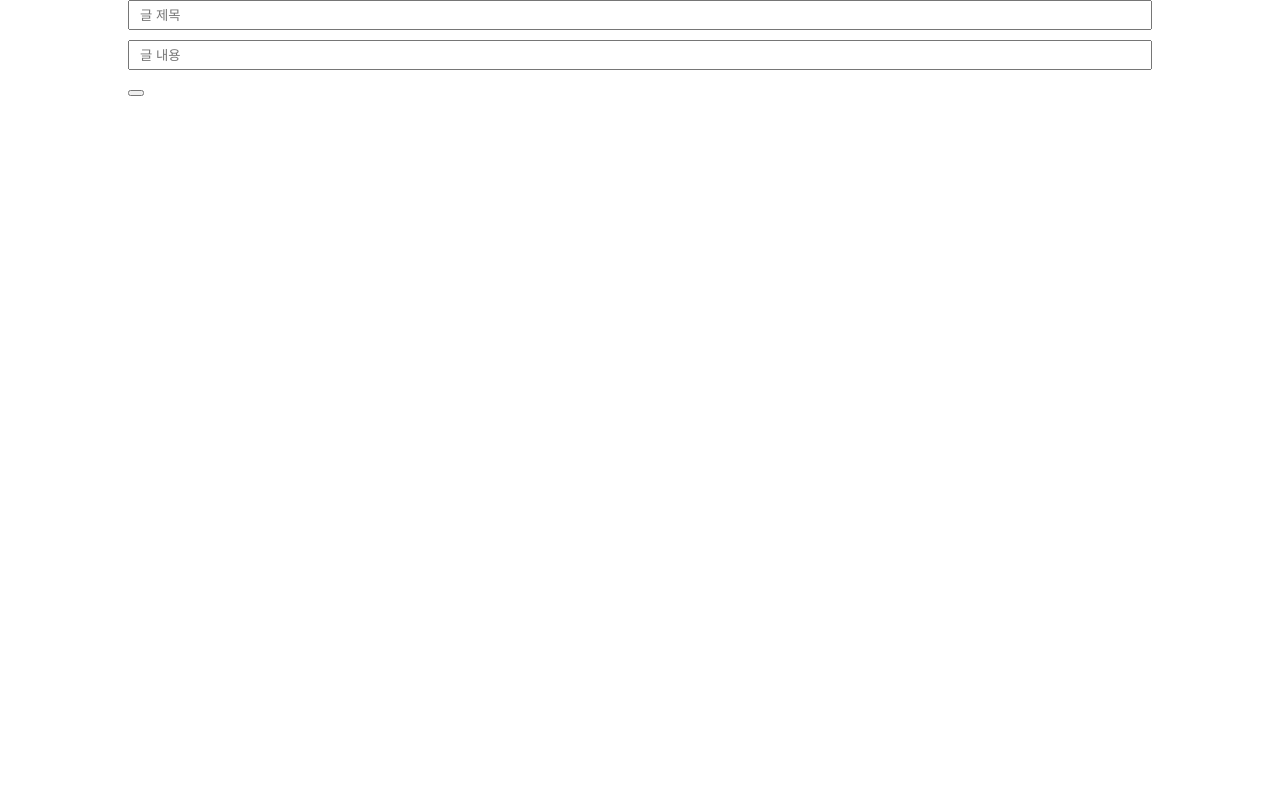
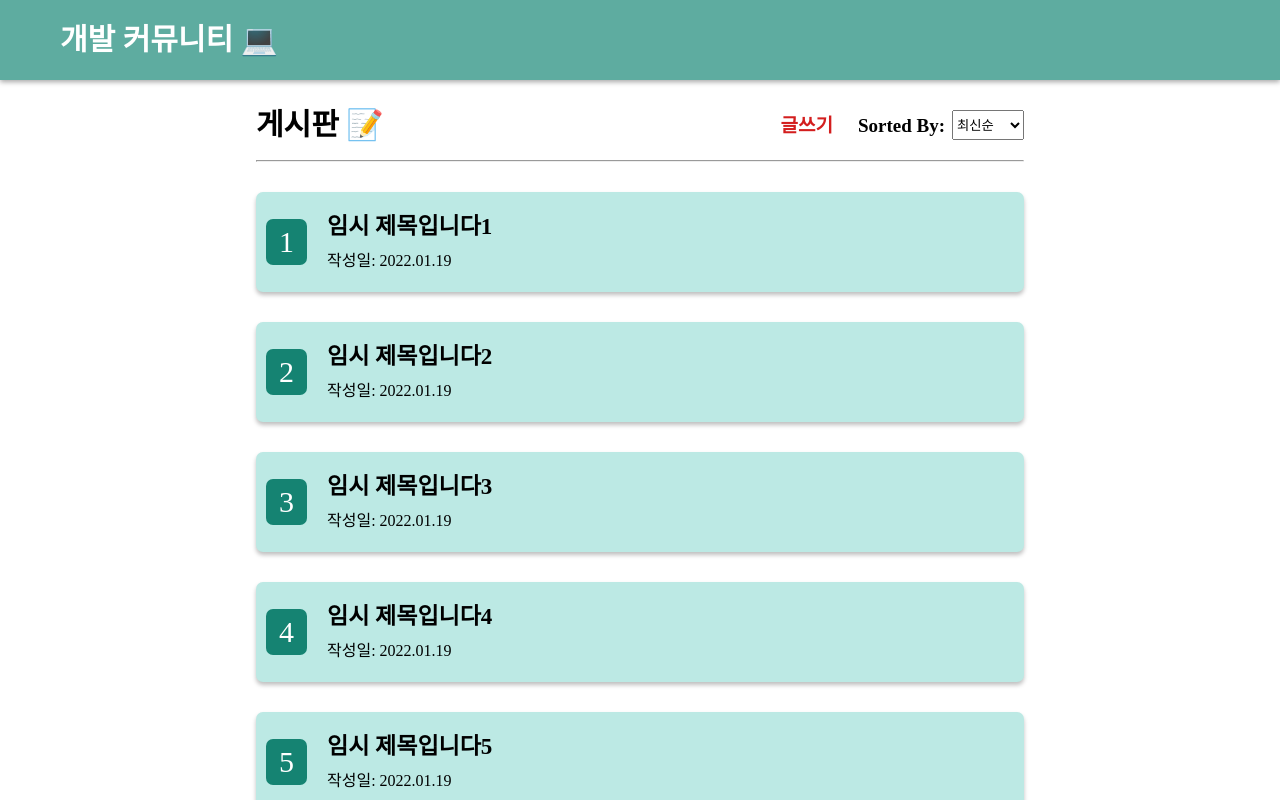
Before and after one commit to soyun8/miniProject, a React (Create React App) app in the folder front/: page / in a window 1280 px wide. Shown: the top 800 px of the page. Built offline with nearby package versions, Linux system fonts and the light colour scheme; the HTML template or start-up script is replaced by a standard one.

Commit message:
기초 ui 변경 및 라우팅 셋팅

```diff
--- a/front/src/App.js
+++ b/front/src/App.js
@@ -1,12 +1,25 @@
+import { Route, Switch, Redirect } from "react-router-dom";
+
+import Main from "./pages/Main";
 import Detail from "./pages/Details";
-import Main from "./pages/Main";
 import Write from "./pages/Write";
+import Layout from "./components/layout/Layout";
 
 const App = () => {
   return (
-    <>
-      <Write />
-    </>
+    <Layout>
+      <Switch>
+        <Route path="/" exact>
+          <Main />
+        </Route>
+        <Route path="/detail" exact>
+          <Detail />
+        </Route>
+        <Route path="/write" exact>
+          <Write />
+        </Route>
+      </Switch>
+    </Layout>
   );
 };
 
--- /dev/null
+++ b/front/src/components/Category.js
@@ -0,0 +1,73 @@
+import React from "react";
+import styled from "styled-components";
+import { Link } from "react-router-dom";
+
+const Category = ({ title }) => {
+  return (
+    <Wrapper>
+      <div className="category-container">
+        <span className="category-title">{title} 📝</span>
+        <div className="category-side">
+          <Link to="/write" className="category-link">
+            글쓰기
+          </Link>
+          <div className="category-sorting">
+            <label htmlFor="list-select" className="sorting-label">
+              Sorted By:
+            </label>
+            <select className="select-box" name="list-select" id="list-select">
+              <option value="asc">최신순</option>
+              <option value="des">오래된순</option>
+              <option value="view">조회순</option>
+            </select>
+          </div>
+        </div>
+      </div>
+      <hr className="underline" />
+    </Wrapper>
+  );
+};
+
+const Wrapper = styled.div`
+  .category-container {
+    display: flex;
+    justify-content: space-between;
+    align-items: center;
+    font-size: 1.9rem;
+    font-weight: bold;
+  }
+
+  .category-side,
+  .category-sorting {
+    display: flex;
+    align-items: center;
+  }
+  .category-title {
+    font-size: 3rem;
+  }
+
+  .category-link {
+    text-decoration: none;
+    color: #d31e1e;
+    margin-right: 2.5rem;
+  }
+
+  .category-link:hover {
+    color: #4e4ec0;
+  }
+
+  .sorting-label {
+    margin-right: 0.7rem;
+  }
+  .select-box {
+    height: 3rem;
+  }
+
+  .underline {
+    height: 0.2rem;
+    background-color: #838383;
+    margin: 2rem 0 0 0;
+  }
+`;
+
+export default Category;
--- a/front/src/components/Layout.js
+++ /dev/null
@@ -1,56 +0,0 @@
-import React from "react";
-import styled from "styled-components";
-
-const Layout = ({ title, buttons, children }) => {
-  return (
-    <Wrapper>
-      <header className="layout-header">
-        <span className="header-title">{title}</span>
-      </header>
-      <main className="layout-main">{children}</main>
-      <footer className="layout-footer">
-        {buttons.map((button) => {
-          return (
-            <button className="layout-button" key={buttons.title}>
-              {button.title}
-            </button>
-          );
-        })}
-      </footer>
-    </Wrapper>
-  );
-};
-
-const Wrapper = styled.div`
-  .layout-header {
-    display: flex;
-    align-items: center;
-    height: 8rem;
-    background-color: red;
-  }
-
-  .header-title {
-    color: white;
-    font-size: 3rem;
-    font-weight: bold;
-    margin-left: 6rem;
-  }
-
-  .layout-footer {
-    margin: 4rem 0;
-    display: flex;
-    justify-content: center;
-  }
-
-  .layout-button {
-    font-size: 2rem;
-    background-color: red;
-    color: white;
-    padding: 1rem;
-    border-radius: 0.7rem;
-    border: 0;
-    margin-right: 1rem;
-  }
-`;
-
-export default Layout;
--- /dev/null
+++ b/front/src/components/layout/Footer.js
@@ -0,0 +1,12 @@
+import React from "react";
+import styled from "styled-components";
+
+const Footer = () => {
+  return <Wrapper></Wrapper>;
+};
+
+const Wrapper = styled.footer`
+  margin-top: 1.5rem;
+`;
+
+export default Footer;
--- /dev/null
+++ b/front/src/components/layout/Header.js
@@ -0,0 +1,30 @@
+import React from "react";
+import styled from "styled-components";
+
+const Header = () => {
+  return (
+    <Wrapper>
+      <span className="header-title">개발 커뮤니티 💻</span>
+    </Wrapper>
+  );
+};
+
+const Wrapper = styled.header`
+  position: relative;
+  display: flex;
+  align-items: center;
+  height: 8rem;
+  background-color: #5eaca0;
+  z-index: 99;
+  box-shadow: 0 0.2rem 0.5rem rgba(0, 0, 0, 35%);
+  margin-bottom: 3rem;
+
+  .header-title {
+    color: white;
+    font-size: 3rem;
+    font-weight: bold;
+    margin-left: 6rem;
+  }
+`;
+
+export default Header;
--- /dev/null
+++ b/front/src/components/layout/Layout.js
@@ -0,0 +1,24 @@
+import React from "react";
+import styled from "styled-components";
+
+import Header from "./Header";
+import Footer from "./Footer";
+
+const Layout = ({ children }) => {
+  return (
+    <Wrapper>
+      <Header />
+      <main className="layout-main">{children}</main>
+      <Footer />
+    </Wrapper>
+  );
+};
+
+const Wrapper = styled.div`
+  .layout-main {
+    width: 60%;
+    margin: 0 auto;
+  }
+`;
+
+export default Layout;
--- /dev/null
+++ b/front/src/components/main/Lists.js
@@ -0,0 +1,79 @@
+import React from "react";
+import styled from "styled-components";
+import { Link } from "react-router-dom";
+
+const DUMMY_DATA = [
+  { number: 1, title: "임시 제목입니다1", date: "2022.01.19" },
+  { number: 2, title: "임시 제목입니다2", date: "2022.01.19" },
+  { number: 3, title: "임시 제목입니다3", date: "2022.01.19" },
+  { number: 4, title: "임시 제목입니다4", date: "2022.01.19" },
+  { number: 5, title: "임시 제목입니다5", date: "2022.01.19" },
+  { number: 6, title: "임시 제목입니다6", date: "2022.01.19" },
+  { number: 7, title: "임시 제목입니다7", date: "2022.01.19" },
+];
+
+const Lists = () => {
+  return (
+    <Wrapper>
+      {DUMMY_DATA.map((data) => {
+        return (
+          <Link to="/detail" className="link" key={data.number}>
+            <li className="board-list">
+              <span className="list-number">{data.number}</span>
+              <div className="list-content">
+                <h2 className="list-title">{data.title}</h2>
+                <span>작성일: {data.date}</span>
+              </div>
+            </li>
+          </Link>
+        );
+      })}
+    </Wrapper>
+  );
+};
+
+const Wrapper = styled.ul`
+  display: flex;
+  flex-direction: column;
+  align-items: center;
+  justify-content: center;
+  width: 100%;
+
+  .link {
+    width: 100%;
+    height: 100%;
+    text-decoration: none;
+    margin-top: 3rem;
+  }
+
+  .board-list {
+    display: flex;
+    align-items: center;
+    width: 100%;
+    height: 10rem;
+    background-color: #bce9e4;
+    box-shadow: 0 0.3rem 0.4rem rgba(0, 0, 0, 25%);
+    padding: 2rem 1rem;
+    border-radius: 0.7rem;
+  }
+
+  .list-number {
+    font-size: 3rem;
+    color: white;
+    background-color: #158372;
+    border-radius: 0.7rem;
+    padding: 0.8rem 1.3rem;
+  }
+
+  .list-content {
+    margin-left: 2rem;
+  }
+
+  .list-title {
+    font-size: 2.3rem;
+    font-weight: bold;
+    margin-bottom: 1.5rem;
+  }
+`;
+
+export default Lists;
--- a/front/src/index.css
+++ b/front/src/index.css
@@ -91,8 +91,13 @@ video {
 
 html {
   font-size: 62.5%;
-  line-height: 1.15; /* 1 */
-  -webkit-text-size-adjust: 100%; /* 2 */
+  line-height: 1.15;
+  -webkit-text-size-adjust: 100%;
+}
+
+a {
+  text-decoration: none;
+  color: black;
 }
 
 /* HTML5 display-role reset for older browsers */
--- a/front/src/index.js
+++ b/front/src/index.js
@@ -1,11 +1,14 @@
 import React from "react";
 import ReactDOM from "react-dom";
+import { BrowserRouter } from "react-router-dom";
 import "./index.css";
 import App from "./App";
 
 ReactDOM.render(
-  <React.StrictMode>
-    <App />
-  </React.StrictMode>,
+  <BrowserRouter>
+    <React.StrictMode>
+      <App />
+    </React.StrictMode>
+  </BrowserRouter>,
   document.getElementById("root")
 );
--- a/front/src/pages/Main.js
+++ b/front/src/pages/Main.js
@@ -1,71 +1,19 @@
 import React from "react";
-import Layout from "../components/Layout";
+import Layout from "../components/layout/Layout";
 import styled from "styled-components";
 
-const DUMMY_DATA = [
-  { number: 1, title: "임시 제목입니다 1", date: "2022.01.19" },
-  { number: 2, title: "임시 제목입니다 2", date: "2022.01.19" },
-  { number: 3, title: "임시 제목입니다 3", date: "2022.01.19" },
-];
-
-const buttons = [{ title: "글 쓰기" }, { title: "수정하기" }];
+import Category from "../components/Category";
+import Lists from "../components/main/Lists";
 
 const Main = () => {
   return (
-    <Layout title="게시판" buttons={buttons}>
-      <Wrapper>
-        <ul className="main-field">
-          <li className="list">
-            <span>Number</span>
-            <span>Title</span>
-            <span>Date</span>
-          </li>
-        </ul>
-        <ul className="main-list">
-          {DUMMY_DATA.map((data) => {
-            return (
-              <li key={data.number}>
-                <div className="list">
-                  <span>{data.number}</span>
-                  <span>{data.title}</span>
-                  <span>{data.date}</span>
-                </div>
-                <hr />
-              </li>
-            );
-          })}
-        </ul>
-      </Wrapper>
-    </Layout>
+    <Wrapper>
+      <Category title="게시판" />
+      <Lists />
+    </Wrapper>
   );
 };
 
-const Wrapper = styled.div`
-  .main-field {
-    width: 100%;
-    background-color: orange;
-    color: white;
-    font-size: 2.2rem;
-  }
-
-  .main-list {
-    width: 100%;
-  }
-
-  .list {
-    display: flex;
-    padding: 1.5rem 0;
-    margin-left: 6rem;
-    span {
-      width: 20%;
-      :nth-child(2) {
-        width: 60%;
-      }
-      :last-child {
-        width: 20%;
-      }
-    }
-  }
-`;
+const Wrapper = styled.div``;
 
 export default Main;
```
Also changed, not shown: 1 other file (tests, documents, lock files or other folders).
